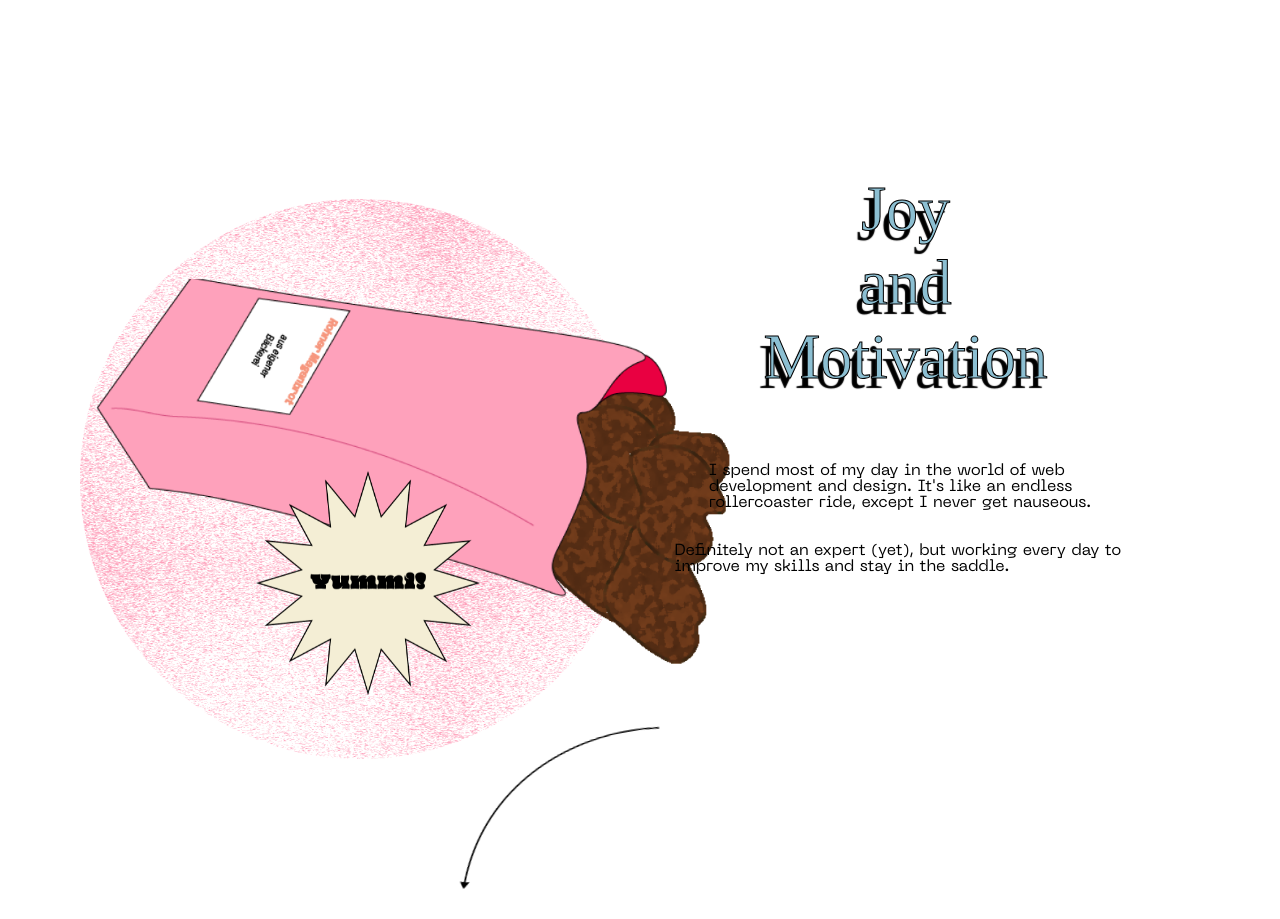
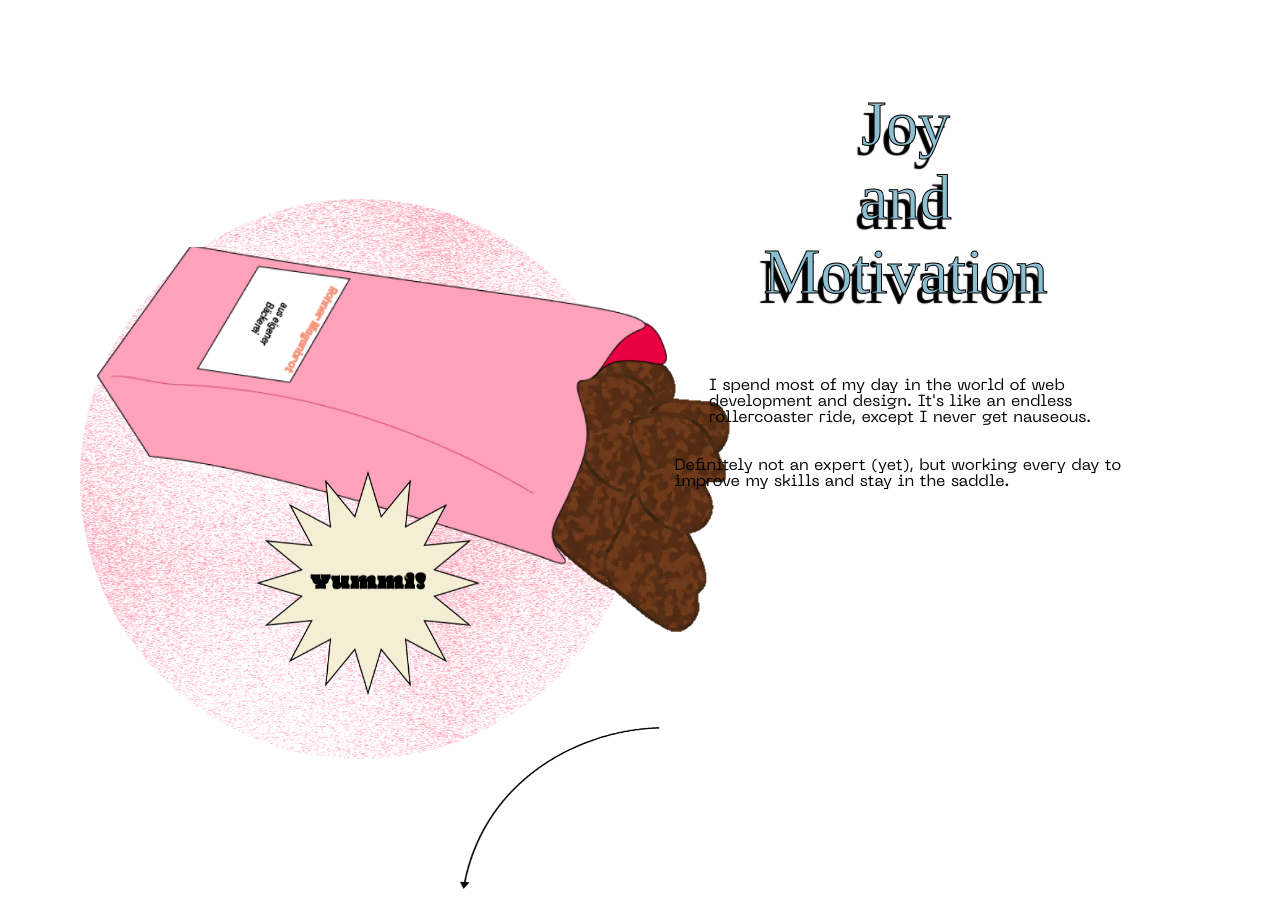
Before and after one commit to heckspoiler/wirz-portfolio, a React (Create React App) app in the folder wirz-portfolio/: page / in a window 1280 px wide. Shown: the part 1572-2491 px from the top of the page. Built offline with nearby package versions, Linux system fonts and the light colour scheme; a web font is replaced by a local one.

Commit message:
bugs fixed

```diff
--- a/wirz-portfolio/src/section_3/SectionThree.css
+++ b/wirz-portfolio/src/section_3/SectionThree.css
@@ -1,6 +1,7 @@
 .section-three_container {
   height: 100vh;
   width: 100vw;
+  margin-top: 2rem;
 }
 
 .section-three_text-container {
@@ -18,7 +19,7 @@
 .section-three_title {
   color: var(--title-color-blue);
   text-align: center;
-
+  margin-top: -2rem;
   font-size: 0;
 }
 
@@ -48,7 +49,7 @@
 
 .section-three_rohner-magenbrot {
   position: absolute;
-  margin-top: -30rem;
+  margin-top: -32rem;
   height: 26rem;
   width: 41.6rem;
   z-index: -3;
--- a/wirz-portfolio/src/section_3/SectionThree.js
+++ b/wirz-portfolio/src/section_3/SectionThree.js
@@ -11,24 +11,24 @@ import arrow from "./img/arrow-section-three.png";
 
 export const SectionThree = () => {
   const { ref, inView } = useInView({
-    threshold: 0.4, // Adjust the value between 0 and 1 according to when you want the animation to trigger
+    threshold: 0.3, // Adjust the value between 0 and 1 according to when you want the animation to trigger
     triggerOnce: true, // Set to true so the animation only triggers once when the element comes into view
   });
 
-  const animationTitle = useAnimation();
-  const animationFirstParagraph = useAnimation();
-  const animationSecondParagraph = useAnimation();
-  const animationArrow = useAnimation();
-  const animationMagenbrot = useAnimation();
-  const animationBackground = useAnimation();
-  const animationYummy = useAnimation();
+  const animationTitle = useAnimation({ fontSize: "0", opacity: 0 });
+  const animationFirstParagraph = useAnimation({ opacity: 0 });
+  const animationSecondParagraph = useAnimation({ opacity: 0 });
+  const animationArrow = useAnimation({ opacity: 0 });
+  const animationMagenbrot = useAnimation({ marginLeft: "0", opacity: 0 });
+  const animationBackground = useAnimation({ opacity: 0 });
+  const animationYummy = useAnimation({ height: "0", width: "0" });
 
   useEffect(() => {
     if (inView) {
       animationTitle.start({
         fontSize: "4rem",
         opacity: 1,
-        transition: { type: "spring", duration: 1, bounce: 0.3, delay: 0.8 },
+        transition: { type: "spring", duration: 1, bounce: 0.3, delay: 1.5 },
       });
       animationMagenbrot.start({
         marginLeft: "6rem",
@@ -38,17 +38,17 @@ export const SectionThree = () => {
           type: "spring",
           stiffness: 30,
           duration: 2,
-          delay: 1.2,
+          delay: 1.7,
         },
       });
       animationBackground.start({
         opacity: 1,
-        transition: { type: "spring", duration: 2, bounce: 0.3, delay: 1.6 },
+        transition: { type: "spring", duration: 2, bounce: 0.3, delay: 2.3 },
       });
       animationYummy.start({
         height: "14rem",
         width: "14rem",
-        transition: { type: "spring", duration: 1, bounce: 0.6, delay: 1.9 },
+        transition: { type: "spring", duration: 1, bounce: 0.6, delay: 2.6 },
       });
       animationFirstParagraph.start({
         opacity: 1,
@@ -56,17 +56,17 @@ export const SectionThree = () => {
           type: "spring",
           duration: 1.5,
           bounce: 0.3,
-          delay: 2.3,
+          delay: 3.1,
         },
       });
       animationSecondParagraph.start({
         opacity: 1,
-        transition: { type: "spring", duration: 1.5, bounce: 0.3, delay: 2.8 },
+        transition: { type: "spring", duration: 1.5, bounce: 0.3, delay: 3.5 },
       });
 
       animationArrow.start({
         opacity: 1,
-        transition: { type: "spring", duration: 2, bounce: 0.3, delay: 4 },
+        transition: { type: "spring", duration: 2, bounce: 0.3, delay: 4.5 },
       });
 
       // if (!inView) {
```
